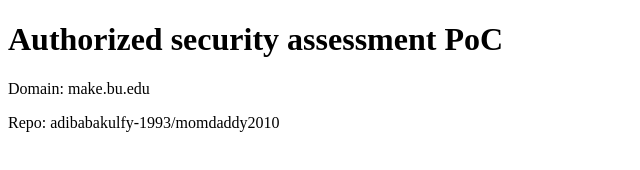
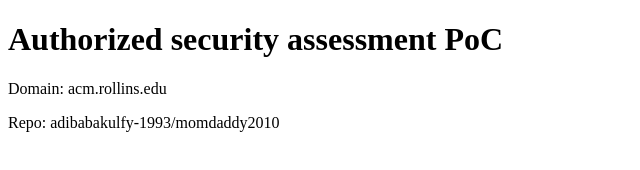
Before and after one commit to adibabakulfy-1993/momdaddy2010, a plain HTML site: page index.html in a window 1280 px wide. Shown: the full height of the page, 0-640 px from the left. Drawn offline with Linux system fonts and the light colour scheme.

Commit message:
init pages

```diff
--- a/index.html
+++ b/index.html
@@ -1 +1 @@
-<!doctype html><html><head><meta charset=utf-8><title>PoC make.bu.edu</title></head><body><h1>Authorized security assessment PoC</h1><p>Domain: make.bu.edu</p><p>Repo: adibabakulfy-1993/momdaddy2010</p></body></html>
+<!doctype html><html><head><meta charset=utf-8><title>PoC acm.rollins.edu</title></head><body><h1>Authorized security assessment PoC</h1><p>Domain: acm.rollins.edu</p><p>Repo: adibabakulfy-1993/momdaddy2010</p></body></html>
```
